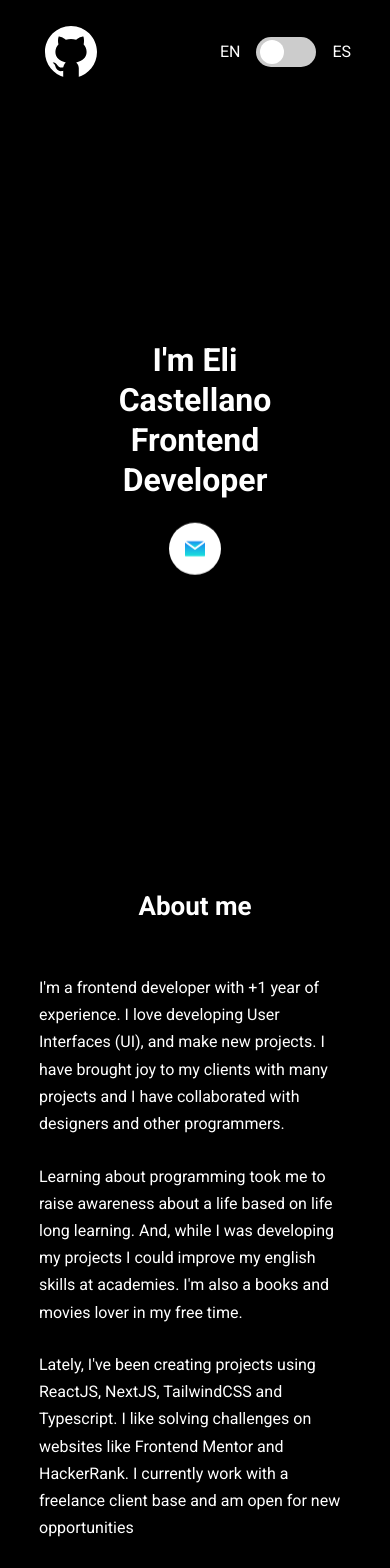
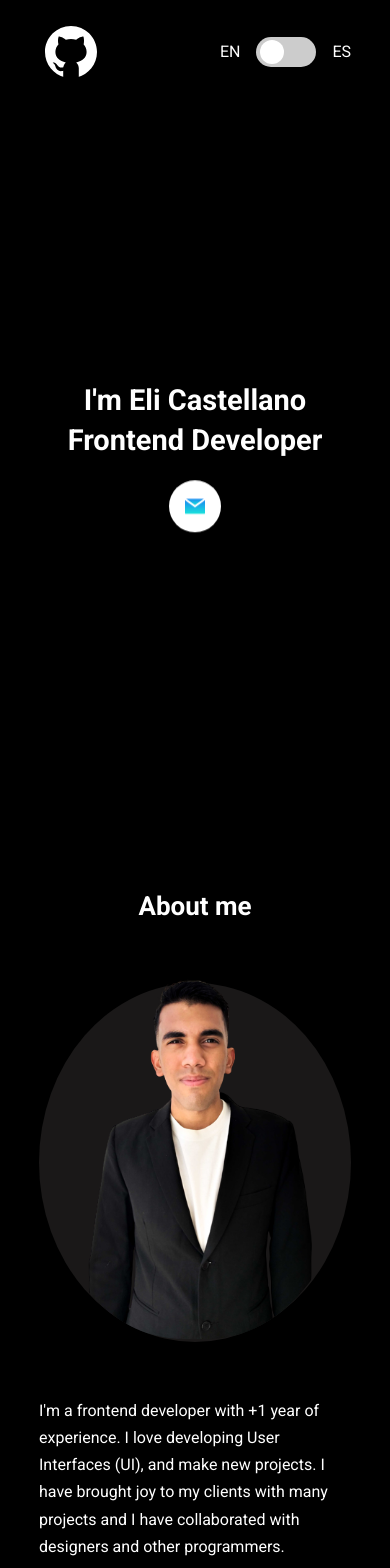
Before and after one commit to Eliman-C5/eli-castellano, a Next.js app: page / in a window 390 px wide. Shown: the top 1568 px of the page. Built offline with nearby package versions, Linux system fonts and the light colour scheme.

Commit message:
Terminando logica del filter y estilizando en responsive

```diff
--- /dev/null
+++ b/src/components/atoms/BtnLink/BtnLink.tsx
@@ -0,0 +1,19 @@
+import React from 'react'
+
+type Props = {
+  link: string,
+  text: string
+}
+
+export const BtnLink = ({link, text}: Props) => {
+  return (
+    <a
+      href={link}
+      target='_blank'
+      rel='noreferrer'
+      className='text-white text-center block h-fit px-4 py-2 w-[145px] rounded-3xl bg-gradient-to-r from-[#007CF0] to-[#00DFD8] hover:opacity-90'
+    >
+      {text}
+    </a>
+  )
+}
--- /dev/null
+++ b/src/components/atoms/ImageOfMe/ImageOfMe.tsx
@@ -0,0 +1,13 @@
+import React from 'react'
+
+type Props = {
+  styles: string
+}
+
+export const ImageOfMe = ({styles}: Props) => {
+  return (
+    <div className={`${styles} image-container`}>
+        <img className='me' src="assets/my-picture-removebg-preview.png" alt="assets/my-picture-removebg-preview.png" />
+    </div>
+  )
+}
--- /dev/null
+++ b/src/components/molecules/PortfolioCard/PortfolioCard.tsx
@@ -0,0 +1,37 @@
+import { BtnLink } from '@/components/atoms/BtnLink/BtnLink'
+import { LanguageContext } from '@/context/LanguageProvider'
+import { Projects } from '@/interfaces/app_interfaces'
+import React, { useContext, useState } from 'react'
+
+type Props = {
+  item: Projects
+}
+
+export const PortfolioCard = ({item}: Props) => {
+
+  const {isSpanishActive, setIsSpanishActive} = useContext(LanguageContext);
+  const [cardInfo, setCardInfo] = useState<boolean>(false);
+
+  return (
+      <div
+        className={`max-w-[360px] w-full h-[250px] relative shadow-xl shadow-[#44404061]`}
+        onMouseOver={() => setCardInfo(true)}
+        onMouseLeave={() => setCardInfo(false)}
+      >
+
+        <img src={item.img} alt={item.name} className='absolute top-0 right-0 left-0 bottom-0 h-full bg-cover' />
+
+        <div
+          className={`${cardInfo ? 'flex' : 'hidden'} flex-col justify-center items-center bg-[#44404061] gap-4
+          absolute top-0 right-0 left-0 bottom-0 z-10`}
+        >
+
+            <BtnLink link={item.link} text={isSpanishActive ? 'Sitio web' : 'Website'} />
+
+            <BtnLink link={item.repository} text={isSpanishActive ? 'Repositorio' : 'Repository'} />
+
+        </div>
+
+      </div>
+  )
+}
--- a/src/components/molecules/PortfolioProjects/PortfolioProjects.tsx
+++ b/src/components/molecules/PortfolioProjects/PortfolioProjects.tsx
@@ -1,7 +1,6 @@
-import React, { useContext } from 'react'
-import {LanguageContext} from '@/context/LanguageProvider'
-import { Title } from '@/components/atoms/Title/Title';
+import React from 'react'
 import { Projects } from '@/interfaces/app_interfaces';
+import { PortfolioCard } from '../PortfolioCard/PortfolioCard';
 
 type Props = {
   filter: Projects[]
@@ -9,36 +8,11 @@ type Props = {
 
 export const PortfolioProjects = ({filter}: Props) => {
 
-  const {isSpanishActive, setIsSpanishActive} = useContext(LanguageContext);
-
   return (
-    <div className="flex flex-wrap gap-4">
+    <div className="flex flex-wrap justify-center gap-4 mt-8">
         {
           filter.map(item => (item.active &&
-            (<div className="bg-white w-[200px] h-[200px] flex flex-col gap-4 justify-center items-center" key={item.id}>
-
-              <Title level='h4' title={item.name} styles='text-center text-black' />
-
-              <div className="">
-                <a
-                  href={item.link}
-                  target='_blank'
-                  rel='noreferrer'
-                  className='text-black'
-                >
-                  {isSpanishActive ? 'Sitio web' : 'Website'}
-                </a>
-                <a
-                  href={item.link}
-                  target='_blank'
-                  rel='noreferrer'
-                  className='text-black'
-                >
-                  {isSpanishActive ? 'repositorio' : 'Repository'}
-                </a>
-              </div>
-
-            </div>)
+            <PortfolioCard key={item.id} item={item} />
           ))
         }
       </div>
--- a/src/components/organisms/AboutSection/AboutSection.tsx
+++ b/src/components/organisms/AboutSection/AboutSection.tsx
@@ -3,6 +3,7 @@ import {SectionTitle} from '@/components/molecules/SectionTitle/SectionTitle'
 import {LanguageContext} from '@/context/LanguageProvider'
 import { aboutDesc } from '@/data/texts'
 import { Button } from '@/components/atoms/Button/Button'
+import { ImageOfMe } from '@/components/atoms/ImageOfMe/ImageOfMe'
 
 export const AboutSection = () => {
 
@@ -11,6 +12,7 @@ export const AboutSection = () => {
   return (
     <div>
       <SectionTitle title={isSpanishActive ? 'Acerca de mi' : 'About me'} />
+      <ImageOfMe styles='inline-flex justify-center w-full md:hidden' />
       <div className="mt-8 mb-16">
         {
           isSpanishActive ?
--- a/src/components/organisms/HeaderSection/HeaderSection.tsx
+++ b/src/components/organisms/HeaderSection/HeaderSection.tsx
@@ -1,13 +1,12 @@
+import { ImageOfMe } from '@/components/atoms/ImageOfMe/ImageOfMe'
 import { HeaderTitle } from '@/components/molecules/HeaderTitle/HeaderTitle'
 import React from 'react'
 
 export const HeaderSection = () => {
   return (
-    <div className='flex px-10 flex-col md:flex-row h-[80vh] md:h-auto justify-center'>
+    <div className='flex md:px-10 flex-col md:flex-row h-[80vh] md:h-auto justify-center'>
       <HeaderTitle styles='w-full md:w-1/2'/>
-      <div className="hidden md:inline-block w-1/2 image-container">
-        <img className='me' src="assets/my-picture-removebg-preview.png" alt="assets/my-picture-removebg-preview.png" />
-      </div>
+      <ImageOfMe styles='hidden md:inline-block w-1/2' />
     </div>
   )
 }
--- a/src/components/organisms/ServicesSection/ServicesSection.tsx
+++ b/src/components/organisms/ServicesSection/ServicesSection.tsx
@@ -17,8 +17,8 @@ export const ServicesSection = () => {
 
       {
         isSpanishActive ?
-        <p className='text-center mt-5'>Como frontend developer he trabajado en variedad de proyectos que me permiten ofrecer servicios en sitios como <a href="https://www.fiverr.com/eliman05_" target='_blank' rel='noreferrer' className='gradient-text font-medium'>Fiverr</a></p> :
-        <p className='text-center mt-5'>As a frontend developer I&apos;ve worked on a variety of projects that allow me to offer services on sites like <a href="https://www.fiverr.com/eliman05_" target='_blank' rel='noreferrer' className='gradient-text font-medium'>Fiverr</a></p>
+        <p className='md:text-center mt-5'>Como frontend developer he trabajado en variedad de proyectos que me permiten ofrecer servicios en sitios como <a href="https://www.fiverr.com/eliman05_" target='_blank' rel='noreferrer' className='gradient-text font-medium'>Fiverr</a></p> :
+        <p className='md:text-center mt-5'>As a frontend developer I&apos;ve worked on a variety of projects that allow me to offer services on sites like <a href="https://www.fiverr.com/eliman05_" target='_blank' rel='noreferrer' className='gradient-text font-medium'>Fiverr</a></p>
       }
 
       <div className="flex flex-col md:flex-row gap-4 justify-center mt-8">
--- a/src/styles/globals.css
+++ b/src/styles/globals.css
@@ -55,7 +55,7 @@ p {
 }
 
 .title {
-  font-size: 32px;
+  font-size: 29px;
   font-weight: 600;
   line-height: 40px;
 }
@@ -198,6 +198,20 @@ img.me {
   }
 }
 
+@media screen and (max-width: 780px) {
+  img.me {
+    top: -19px;
+    border-bottom-left-radius: 46%;
+    border-bottom-right-radius: 46%;
+  }
+
+  .image-container::before {
+    left: 0px;
+    bottom: 16px;
+    transform: rotate(0deg);
+  }
+}
+
 @media screen and (min-width: 1250px) {
   img.me {
     border-bottom-right-radius: 41%;
```
